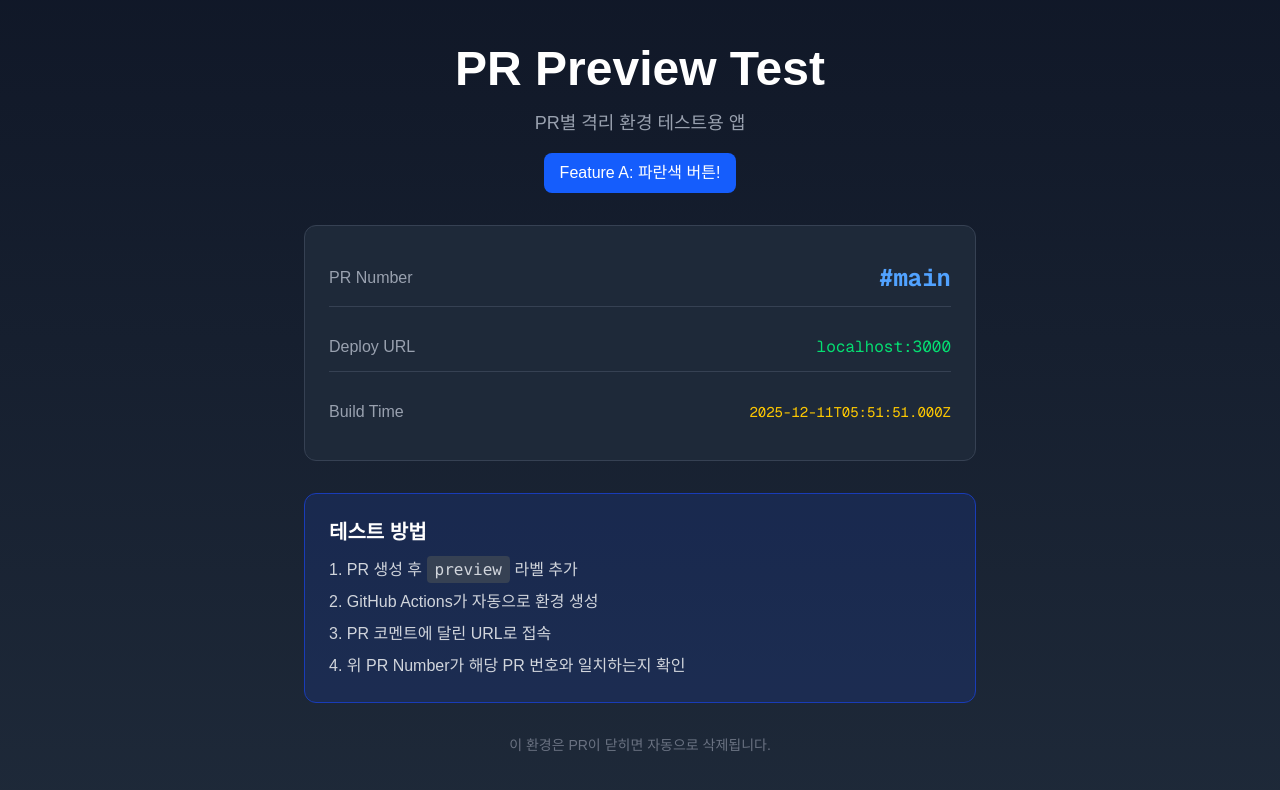
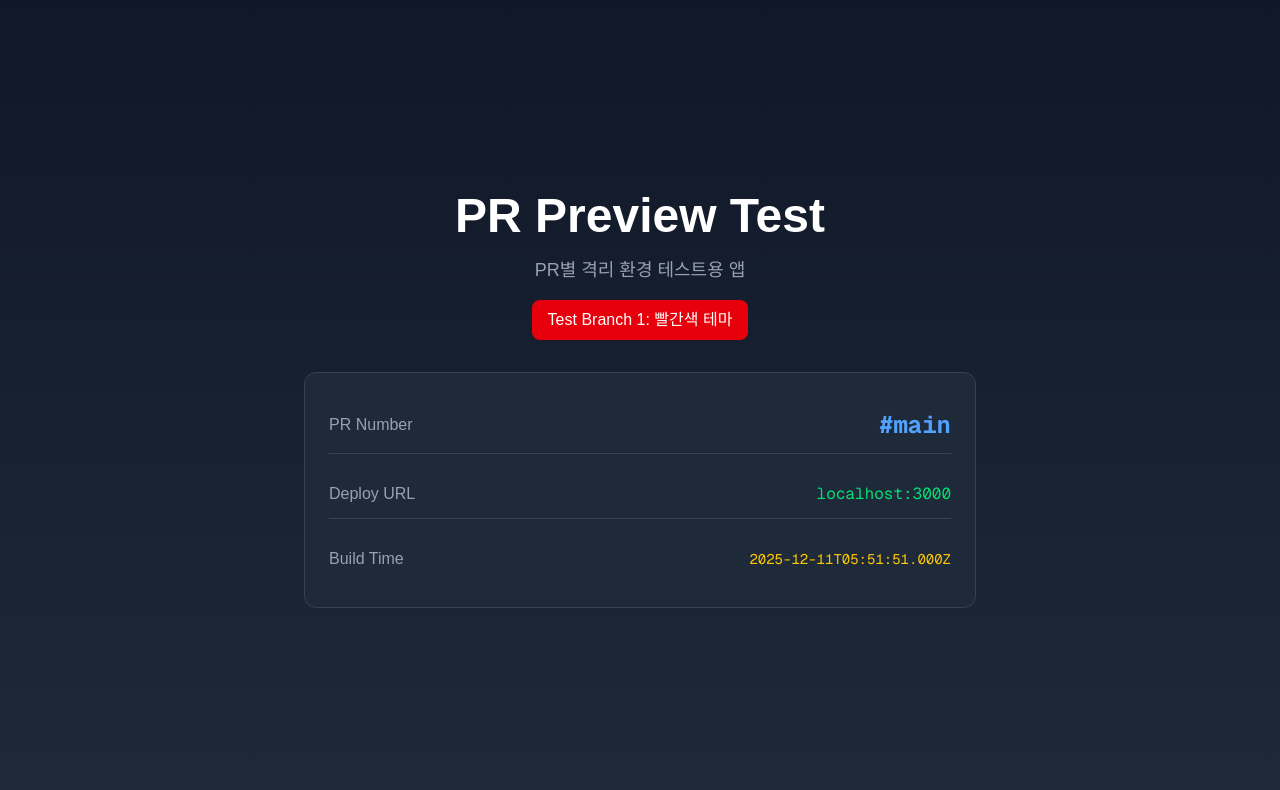
Before and after one commit to mag123c/pr-isolation-deploy, a Next.js app: page / in a window 1280 px wide. Shown: the top 790 px of the page. Built offline with nearby package versions, Linux system fonts and the light colour scheme.

Commit message:
test: Preview 테스트 브랜치 1 - 빨간색 테마

```diff
--- a/app/page.tsx
+++ b/app/page.tsx
@@ -13,8 +13,8 @@ export default function Home() {
           <p className="text-gray-400 text-lg">
             PR별 격리 환경 테스트용 앱
           </p>
-          <div className="mt-4 px-4 py-2 bg-blue-600 rounded-lg inline-block">
-            Feature A: 파란색 버튼!
+          <div className="mt-4 px-4 py-2 bg-red-600 rounded-lg inline-block">
+            Test Branch 1: 빨간색 테마
           </div>
         </div>
 
@@ -40,20 +40,6 @@ export default function Home() {
             </span>
           </div>
         </div>
-
-        <div className="bg-blue-900/30 rounded-xl p-6 border border-blue-800">
-          <h2 className="text-xl font-semibold mb-3">테스트 방법</h2>
-          <ol className="list-decimal list-inside space-y-2 text-gray-300">
-            <li>PR 생성 후 <code className="bg-gray-700 px-2 py-1 rounded">preview</code> 라벨 추가</li>
-            <li>GitHub Actions가 자동으로 환경 생성</li>
-            <li>PR 코멘트에 달린 URL로 접속</li>
-            <li>위 PR Number가 해당 PR 번호와 일치하는지 확인</li>
-          </ol>
-        </div>
-
-        <div className="text-center text-gray-500 text-sm">
-          <p>이 환경은 PR이 닫히면 자동으로 삭제됩니다.</p>
-        </div>
       </div>
     </main>
   );
```
